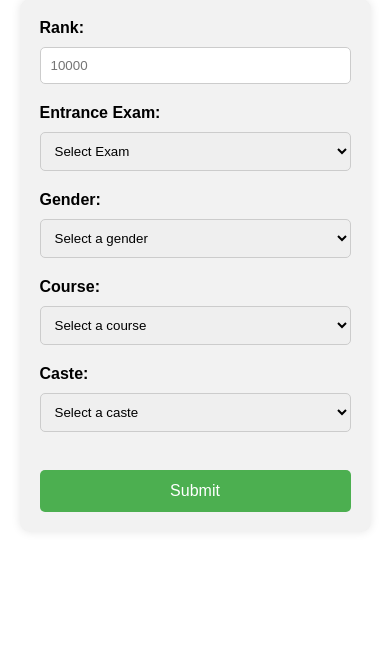
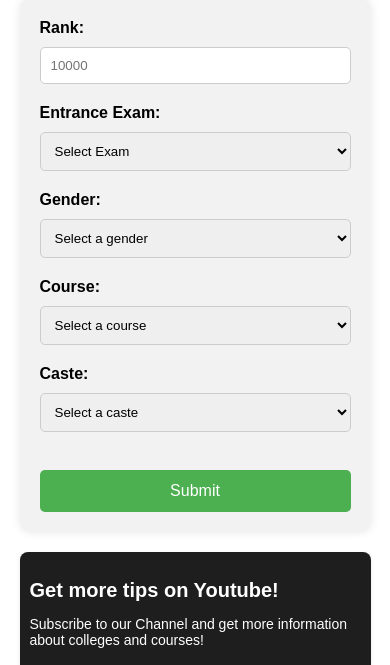
Before and after one commit to saiabhinav4/collegePredictor, a Flask app: page / in a window 390 px wide. Shown: the part 149-814 px from the top of the page. Before the commit the page ends 681 px from the top, so only its background shows below. Run offline with Flask 2, Linux system fonts and the light colour scheme; parts of the project's set-up code (start-up, migrations or seed data) failed here and were passed over.

Commit message:
Update form.html

```diff
--- a/templates/form.html
+++ b/templates/form.html
@@ -305,6 +305,50 @@
         .popup.show {
             display: block;
         }
+
+        .card {
+            background-color: #1e1e1e;
+            border-radius: 8px;
+            box-shadow: 0 2px 4px rgba(0, 0, 0, 0.1);
+            padding: 20px;
+            margin-top: 20px;
+            color: #ffffff;
+        }
+
+        .card h2 {
+            font-size: 24px;
+            margin-bottom: 10px;
+        }
+
+        .card p {
+            font-size: 16px;
+            margin-bottom: 20px;
+        }
+
+        .card iframe {
+            width: 100%;
+            height: 315px;
+            border: none;
+            border-radius: 8px;
+        }
+
+        @media (max-width: 768px) {
+            .card {
+                padding: 10px;
+            }
+
+            .card h2 {
+                font-size: 20px;
+            }
+
+            .card p {
+                font-size: 14px;
+            }
+
+            .card iframe {
+                height: 200px;
+            }
+        }
     </style>
 </head>
 
@@ -433,7 +477,20 @@
             <br>
             <input type="submit" value="Submit">
         </form>
+
+        <div class="card" id="youtube-channel">
+            <!-- Add your YouTube channel content here -->
+            <h2>Get more tips on Youtube!</h2>
+            <p>Subscribe to our Channel and get more information about colleges and courses!</p>
+            <iframe width="560" height="315" src="https://youtu.be/qH0dk0nQczY" frameborder="0" allow="autoplay; encrypted-media" allowfullscreen></iframe>
+        </div>
+
+<br><br>
     </div>
+
+
+
+
 
     <script>
         function validateForm() {
```
